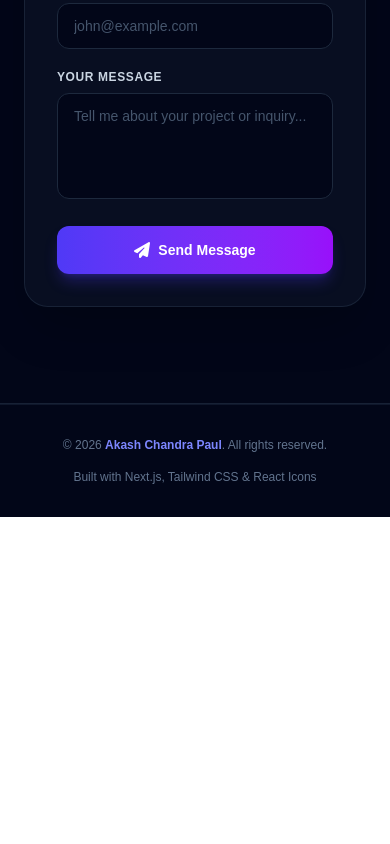
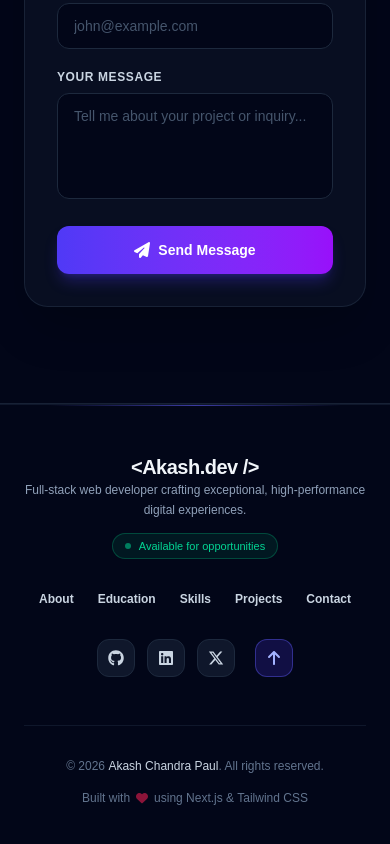
Before and after one commit to akashonline24hour/akash-dev-portfolio, a Next.js app: page / in a window 390 px wide. Shown: the part 8167-9011 px from the top of the page. Before the commit the page ends 8684 px from the top, so only its background shows below. Built offline with nearby package versions, Linux system fonts and the light colour scheme.

Commit message:
feat: enhance footer with navigation links, availability badge, and back-to-top button

```diff
--- a/src/components/Footer.jsx
+++ b/src/components/Footer.jsx
@@ -1,21 +1,138 @@
+"use client";
+
+import { useState, useEffect } from "react";
 import { personalInfo } from "@/data/portfolioData";
+import {
+  FaGithub,
+  FaLinkedin,
+  FaXTwitter,
+  FaArrowUp,
+  FaHeart,
+} from "react-icons/fa6";
 
 export default function Footer() {
-  const currentYear = new Date().getFullYear();
+  const [currentYear, setCurrentYear] = useState(2026);
+
+  useEffect(() => {
+    setCurrentYear(new Date().getFullYear());
+  }, []);
+
+  const scrollToTop = () => {
+    window.scrollTo({ top: 0, behavior: "smooth" });
+  };
 
   return (
-    <footer className="py-8 bg-slate-950 border-t border-slate-900">
-      <div className="max-w-7xl mx-auto px-6 flex flex-col md:flex-row items-center justify-between gap-4 text-xs text-slate-500">
+    <footer className="bg-slate-950 border-t border-slate-900 text-slate-400 relative overflow-hidden">
+      {/* Subtle Glowing Divider */}
+      <div className="absolute top-0 left-1/2 -translate-x-1/2 w-3/4 h-px bg-linear-to-r from-transparent via-indigo-500 to-transparent opacity-60"></div>
+
+      <div className="max-w-7xl mx-auto px-6 py-12 md:py-16">
+        <div className="grid grid-cols-1 md:grid-cols-3 gap-8 items-center pb-12 border-b border-slate-900">
+          {/* Brand & Status */}
+          <div className="space-y-3 text-center md:text-left">
+            <span className="text-xl font-extrabold text-slate-100 tracking-tight">
+              {personalInfo.brandName}
+            </span>
+            <p className="text-xs text-slate-400 leading-relaxed max-w-sm">
+              Full-stack web developer crafting exceptional, high-performance
+              digital experiences.
+            </p>
+            <div className="inline-flex items-center space-x-2 px-3 py-1 rounded-full bg-emerald-500/10 border border-emerald-500/30 text-emerald-400 text-[11px] font-medium">
+              <span className="w-1.5 h-1.5 rounded-full bg-emerald-400 animate-pulse"></span>
+              <span>Available for opportunities</span>
+            </div>
+          </div>
+
+          {/* Quick Navigation Links */}
+          <div className="flex flex-wrap justify-center gap-6 text-xs font-semibold text-slate-300">
+            <a
+              href="#about"
+              className="hover:text-indigo-400 transition-colors"
+            >
+              About
+            </a>
+            <a
+              href="#education"
+              className="hover:text-indigo-400 transition-colors"
+            >
+              Education
+            </a>
+            <a
+              href="#skills"
+              className="hover:text-indigo-400 transition-colors"
+            >
+              Skills
+            </a>
+            <a
+              href="#projects"
+              className="hover:text-indigo-400 transition-colors"
+            >
+              Projects
+            </a>
+            <a
+              href="#contact"
+              className="hover:text-indigo-400 transition-colors"
+            >
+              Contact
+            </a>
+          </div>
+
+          {/* Socials & Back to Top Button */}
+          <div className="flex items-center justify-center md:justify-end gap-3">
+            <a
+              href={personalInfo.socials.github}
+              target="_blank"
+              rel="noopener noreferrer"
+              className="p-2.5 rounded-xl bg-slate-900 border border-slate-800 text-slate-300 hover:text-indigo-400 hover:border-indigo-500/40 transition-all"
+              aria-label="GitHub"
+            >
+              <FaGithub className="w-4 h-4" />
+            </a>
+            <a
+              href={personalInfo.socials.linkedin}
+              target="_blank"
+              rel="noopener noreferrer"
+              className="p-2.5 rounded-xl bg-slate-900 border border-slate-800 text-slate-300 hover:text-indigo-400 hover:border-indigo-500/40 transition-all"
+              aria-label="LinkedIn"
+            >
+              <FaLinkedin className="w-4 h-4" />
+            </a>
+            <a
+              href={personalInfo.socials.twitter}
+              target="_blank"
+              rel="noopener noreferrer"
+              className="p-2.5 rounded-xl bg-slate-900 border border-slate-800 text-slate-300 hover:text-indigo-400 hover:border-indigo-500/40 transition-all"
+              aria-label="Twitter"
+            >
+              <FaXTwitter className="w-4 h-4" />
+            </a>
+
+            {/* Back to Top Interactive Button */}
+            <button
+              onClick={scrollToTop}
+              className="p-2.5 rounded-xl bg-indigo-600/20 border border-indigo-500/40 text-indigo-300 hover:bg-indigo-600 hover:text-white transition-all ml-2"
+              aria-label="Scroll to top"
+            >
+              <FaArrowUp className="w-4 h-4" />
+            </button>
+          </div>
+        </div>
+
+        {/* Copyright & Tech Stack Info */}
+        <div className="pt-8 flex flex-col md:flex-row items-center justify-between gap-4 text-xs text-slate-500">
           <p>
             &copy; {currentYear}{" "}
-          <span className="text-indigo-400 font-semibold">
+            <span className="text-slate-300 font-medium">
               {personalInfo.name}
             </span>
             . All rights reserved.
           </p>
-        <p className="flex items-center space-x-1">
-          <span>Built with Next.js, Tailwind CSS &amp; React Icons</span>
+          <p className="flex items-center space-x-1.5">
+            <span>Built with</span>
+            <FaHeart className="w-3 h-3 text-rose-500 animate-pulse" />
+            <span>using Next.js &amp; Tailwind CSS</span>
           </p>
+        </div>
       </div>
     </footer>
   );
```
Lines whose indentation alone changed are shown as unchanged.
